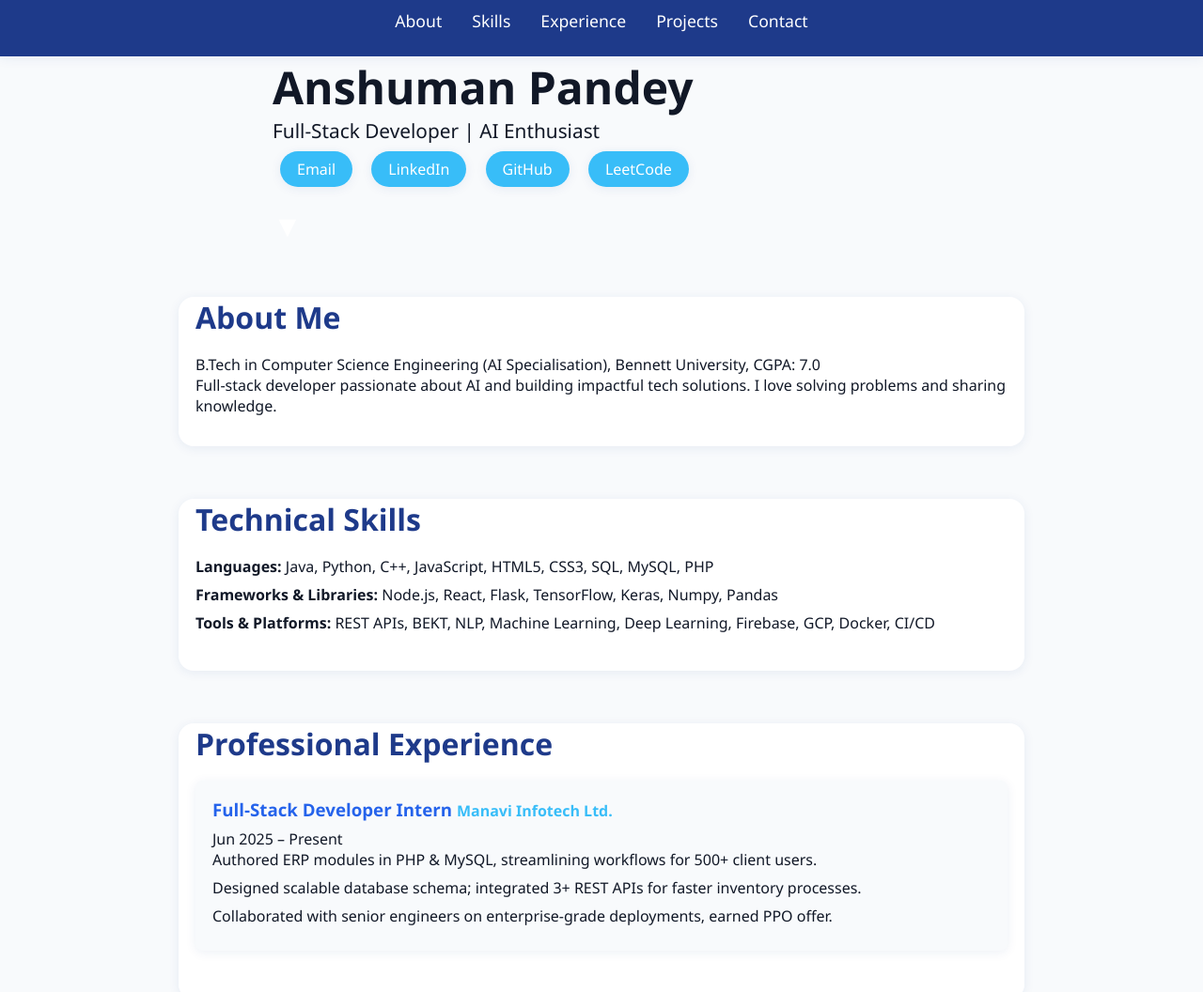
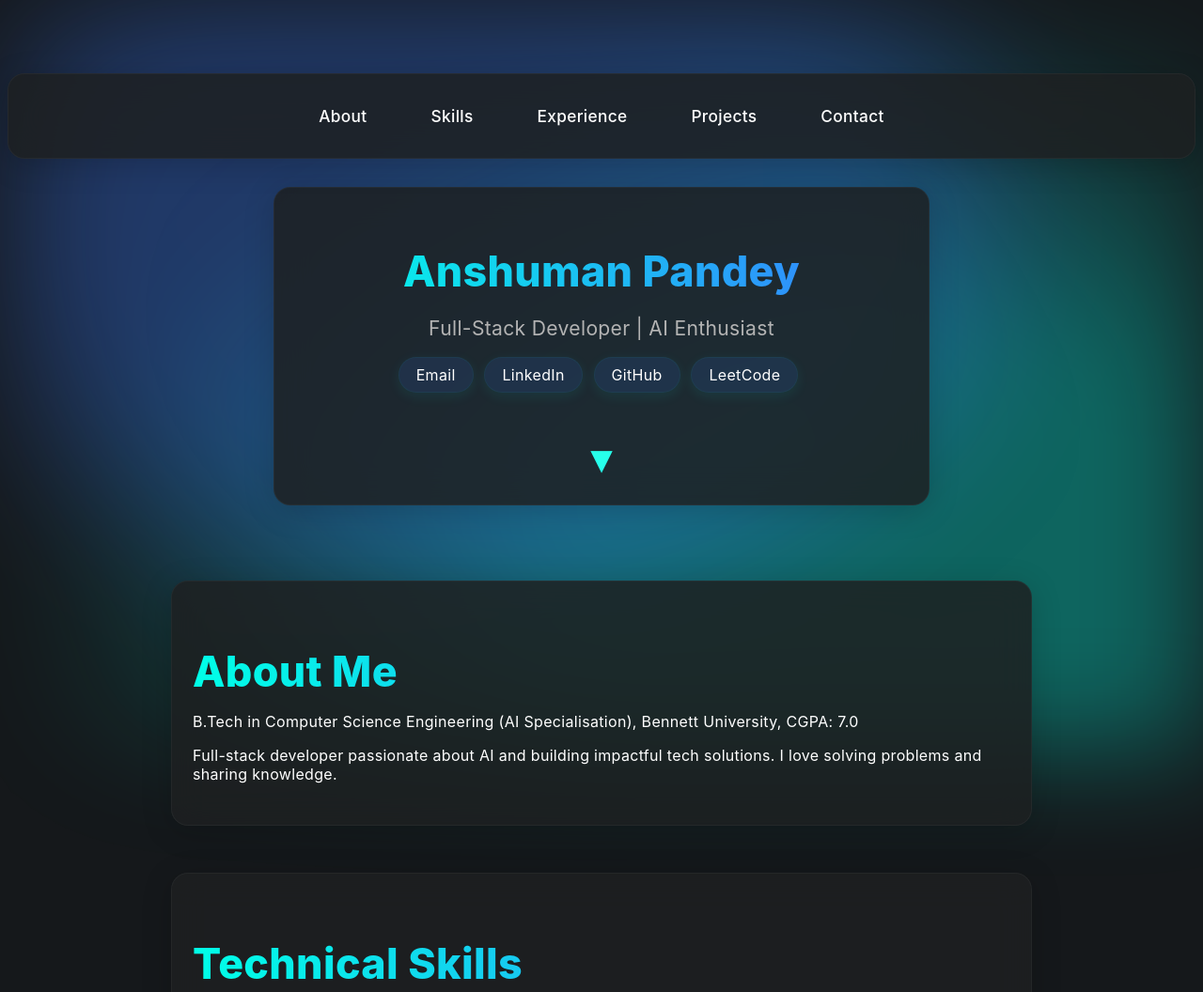
Before and after one commit to Anshuman0737/Portfolio-Site, a plain HTML site: page index.html in a window 1280 px wide. Shown: the top 1056 px of the page at 94% size. Drawn offline with Linux system fonts and the light colour scheme.

Commit message:
Update style.css

```diff
--- a/style.css
+++ b/style.css
@@ -1,134 +1,171 @@
 :root {
-  --primary: #1e3a8a;
-  --secondary: #2563eb;
-  --accent: #38bdf8;
-  --bg: #f8fafc;
-  --text: #111827;
-  --card: #fff;
-  --shadow: 0 2px 12px rgba(30,58,138,0.08);
-}
-
-* {
-  margin: 0;
-  padding: 0;
-  box-sizing: border-box;
+  --bg-dark: #15181b;
+  --glass-dark: rgba(30, 32, 34, 0.85);
+  --glass-blur: 18px;
+  --gradient: linear-gradient(90deg,#00ffe7 0%,#387aff 100%);
+  --gradient-text: linear-gradient(90deg,#00ffe7 0%,#387aff 100%);
+  --primary: #fff;
+  --secondary: #b3b3b3;
+  --accent: #00ffe7;
+  --link-bg: rgba(56,122,255,0.12);
+  --shadow: 0 6px 32px rgba(0,0,0,0.18);
+  --card-radius: 18px;
 }
 
 body {
-  background: var(--bg);
-  color: var(--text);
-  font-family: 'Segoe UI', 'Roboto', Arial, sans-serif;
+  background: var(--bg-dark);
+  color: var(--primary);
+  font-family: 'SF Pro Display', 'Segoe UI', 'Roboto', Arial, sans-serif;
+  min-height: 100vh;
+  position: relative;
   scroll-behavior: smooth;
+  letter-spacing: 0.02em;
 }
 
-header.hero {
-  background: linear-gradient(90deg, var(--primary), var(--accent));
-  padding: 80px 0 40px 0;
+.blur-bg {
+  position: fixed;
+  inset: 0;
+  z-index: 0;
+  pointer-events: none;
+  background: radial-gradient(ellipse at 40% 30%, #387aff55 40%, transparent 60%), radial-gradient(ellipse at 80% 80%, #00ffe755 30%, transparent 70%);
+  filter: blur(60px);
+}
+
+.glass {
+  background: var(--glass-dark);
+  border-radius: var(--card-radius);
+  box-shadow: var(--shadow);
+  backdrop-filter: blur(var(--glass-blur));
+  -webkit-backdrop-filter: blur(var(--glass-blur));
+  border: 1px solid rgba(255,255,255,0.04);
+  position: relative;
+}
+
+header {
+  padding: 70px 0 30px 0;
   text-align: center;
-  color: #fff;
+  position: relative;
+  z-index: 2;
+}
+
+nav#navbar {
+  margin-bottom: 30px;
+  padding: 0 0 0 0;
+  position: sticky;
+  top: 0;
+  z-index: 99;
   box-shadow: var(--shadow);
 }
 
-header .container {
-  max-width: 700px;
-  margin: auto;
+nav#navbar ul {
+  display: flex;
+  justify-content: center;
+  gap: 32px;
+  padding: 18px 0;
 }
 
-h1.animate, .subtitle.animate, .links.animate, .animate {
-  opacity: 0;
-  transform: translateY(40px);
-  animation: fadeInUp 1.1s forwards;
+nav#navbar a {
+  color: var(--primary);
+  text-decoration: none;
+  font-weight: 500;
+  font-size: 1.08rem;
+  padding: 6px 18px;
+  border-radius: 16px;
+  transition: color 0.19s, background 0.19s;
 }
 
-h1.animate { animation-delay: 0.2s; }
-.subtitle.animate { animation-delay: 0.4s; }
-.links.animate { animation-delay: 0.6s; }
-.animate { animation-delay: 0.8s; }
-
-@keyframes fadeInUp {
-  to { opacity: 1; transform: translateY(0); }
+nav#navbar a:hover {
+  background: var(--link-bg);
+  color: var(--accent);
 }
 
-header h1 {
-  font-size: 3rem;
-  font-weight: bold;
+.hero {
+  max-width: 660px;
+  margin: 0 auto;
+  padding: 32px 18px 26px 18px;
+  box-shadow: var(--shadow);
+  border-radius: var(--card-radius);
+  position: relative;
+  z-index: 2;
+}
+
+h1.gradient-text, h2.gradient-text {
+  background: var(--gradient-text);
+  -webkit-background-clip: text;
+  -webkit-text-fill-color: transparent;
+  background-clip: text;
+  text-fill-color: transparent;
+  font-size: 2.8rem;
+  font-weight: 800;
+  margin-bottom: 10px;
 }
 
 .subtitle {
-  font-size: 1.3rem;
-  margin-bottom: 16px;
+  font-size: 1.32rem;
+  color: var(--secondary);
+  margin-bottom: 18px;
+}
+
+.links {
+  margin-bottom: 14px;
 }
 
 .links a {
-  background: var(--accent);
-  color: #fff;
+  background: var(--link-bg);
+  color: var(--primary);
   padding: 8px 18px;
-  margin: 0 8px;
+  margin: 0 7px 0 0;
   border-radius: 22px;
   font-size: 1rem;
   text-decoration: none;
-  box-shadow: var(--shadow);
+  box-shadow: 0 4px 14px rgba(0,255,231,0.08);
   transition: background 0.2s, transform 0.2s;
+  display: inline-block;
+  border: 1px solid rgba(0,255,231,0.05);
 }
 
 .links a:hover {
-  background: var(--secondary);
-  transform: translateY(-2px) scale(1.08);
+  background: var(--gradient);
+  color: #15181b;
+  transform: scale(1.07);
 }
 
 .scroll-down {
   margin-top: 32px;
   background: none;
   border: none;
-  color: #fff;
-  font-size: 2rem;
+  color: var(--accent);
+  font-size: 2.5rem;
   cursor: pointer;
   animation: bounce 1.2s infinite;
 }
 
 @keyframes bounce {
-  0%, 100% { transform: translateY(0); }
-  50% { transform: translateY(10px); }
+  0%,100% { transform: translateY(0); }
+  50% { transform: translateY(10px); color: #fff;}
 }
 
-nav#navbar {
-  background: var(--primary);
-  box-shadow: var(--shadow);
-  padding: 10px 0;
-}
-
-nav#navbar ul {
-  display: flex;
-  justify-content: center;
-  gap: 32px;
-}
-
-nav#navbar a {
-  color: #fff;
-  text-decoration: none;
-  font-weight: 500;
-  font-size: 1.1rem;
-  transition: color 0.2s;
-}
-
-nav#navbar a:hover {
-  color: var(--accent);
+main {
+  margin-top: 16px;
+  z-index: 2;
+  position: relative;
 }
 
 section {
-  max-width: 900px;
-  margin: 56px auto 0 auto;
-  padding: 0 18px 32px 18px;
-  background: var(--card);
-  border-radius: 16px;
+  max-width: 870px;
+  margin: 50px auto 0 auto;
+  padding: 32px 22px 28px 22px;
+  border-radius: var(--card-radius);
+  transition: box-shadow 0.3s, background 0.3s;
   box-shadow: var(--shadow);
-  transition: box-shadow 0.3s;
+  position: relative;
+  z-index: 2;
 }
 
 section h2 {
-  color: var(--primary);
-  margin-bottom: 18px;
-  font-size: 2rem;
+  font-size: 2.0rem;
+  margin-bottom: 20px;
+  font-weight: 700;
 }
 
 ul, li {
@@ -137,27 +174,29 @@ ul, li {
 }
 
 .exp-card, .project-card {
-  background: var(--bg);
-  margin-bottom: 20px;
+  background: rgba(56,122,255,0.08);
+  margin-bottom: 18px;
   padding: 18px;
-  border-radius: 8px;
-  box-shadow: var(--shadow);
-  transition: transform 0.2s;
+  border-radius: 14px;
+  box-shadow: 0 2px 8px rgba(0,255,231,0.12);
+  border: 1px solid rgba(56,122,255,0.08);
+  transition: transform 0.2s, box-shadow 0.2s;
 }
 
 .exp-card:hover, .project-card:hover {
   transform: scale(1.03);
-  box-shadow: 0 4px 18px rgba(56,189,248,0.2);
+  box-shadow: 0 8px 26px rgba(0,255,231,0.18);
 }
 
 .exp-card h3, .project-card h3 {
   margin-bottom: 8px;
-  color: var(--secondary);
+  color: var(--accent);
+  font-weight: 600;
 }
 
 .exp-card span {
   font-size: 1rem;
-  color: var(--accent);
+  color: #387aff;
 }
 
 form#contactForm {
@@ -169,44 +208,77 @@ form#contactForm {
 
 form#contactForm input, form#contactForm textarea {
   padding: 10px;
-  border-radius: 6px;
-  border: 1px solid var(--accent);
+  border-radius: 8px;
+  border: 1px solid #387aff;
   font-size: 1rem;
-  background: var(--bg);
+  background: rgba(56,122,255,0.08);
+  color: var(--primary);
+  outline: none;
+  transition: border 0.2s;
+}
+
+form#contactForm input:focus, form#contactForm textarea:focus {
+  border: 1.5px solid var(--accent);
 }
 
 form#contactForm button {
-  background: var(--secondary);
-  color: #fff;
+  background: var(--gradient);
+  color: #15181b;
   padding: 10px;
   border: none;
-  border-radius: 6px;
+  border-radius: 8px;
   cursor: pointer;
-  font-size: 1.1rem;
-  transition: background 0.2s;
+  font-size: 1.08rem;
+  font-weight: 500;
+  transition: background 0.2s, color 0.2s;
 }
 
 form#contactForm button:hover {
-  background: var(--primary);
+  background: linear-gradient(90deg,#387aff 0%,#00ffe7 100%);
+  color: #fff;
 }
 
 #formResponse {
-  color: var(--secondary);
-  margin-top: 10px;
+  color: var(--accent);
+  margin-top: 8px;
   min-height: 22px;
+  font-weight: 500;
+  letter-spacing: 0.04em;
 }
 
 footer {
   text-align: center;
   padding: 16px 0;
-  background: var(--primary);
-  color: #fff;
+  background: var(--glass-dark);
+  color: var(--accent);
   margin-top: 40px;
-  border-radius: 0 0 16px 16px;
+  border-radius: 0 0 var(--card-radius) var(--card-radius);
+  box-shadow: 0 -2px 12px rgba(0,255,231,0.05);
+}
+
+.animate-fade {
+  opacity: 0;
+  transform: translateY(40px) scale(0.98);
+  animation: fadeInUp 1.08s forwards;
+}
+
+.animate-slide {
+  opacity: 0;
+  transform: translateX(-40px);
+  animation: slideInLeft 0.9s forwards;
+  animation-delay: 0.32s;
+}
+
+@keyframes fadeInUp {
+  to { opacity: 1; transform: translateY(0) scale(1);}
+}
+@keyframes slideInLeft {
+  to { opacity: 1; transform: translateX(0);}
 }
 
 @media (max-width: 700px) {
-  header h1 { font-size: 2.2rem; }
-  section { padding: 8px; }
+  header h1.gradient-text { font-size: 2rem;}
+  section { padding: 10px; }
   nav#navbar ul { gap: 16px; }
+  main { margin-top: 10px;}
 }
```
